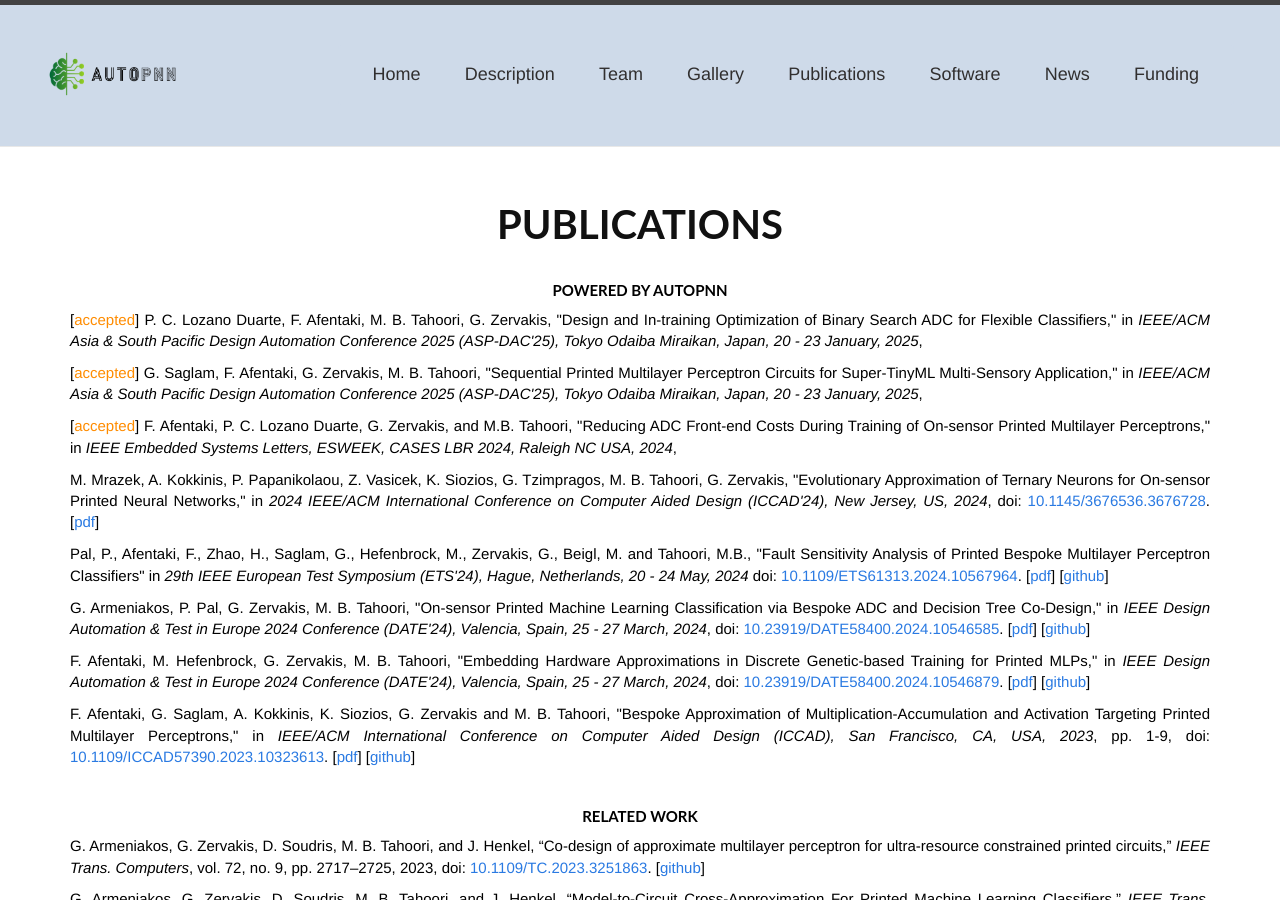
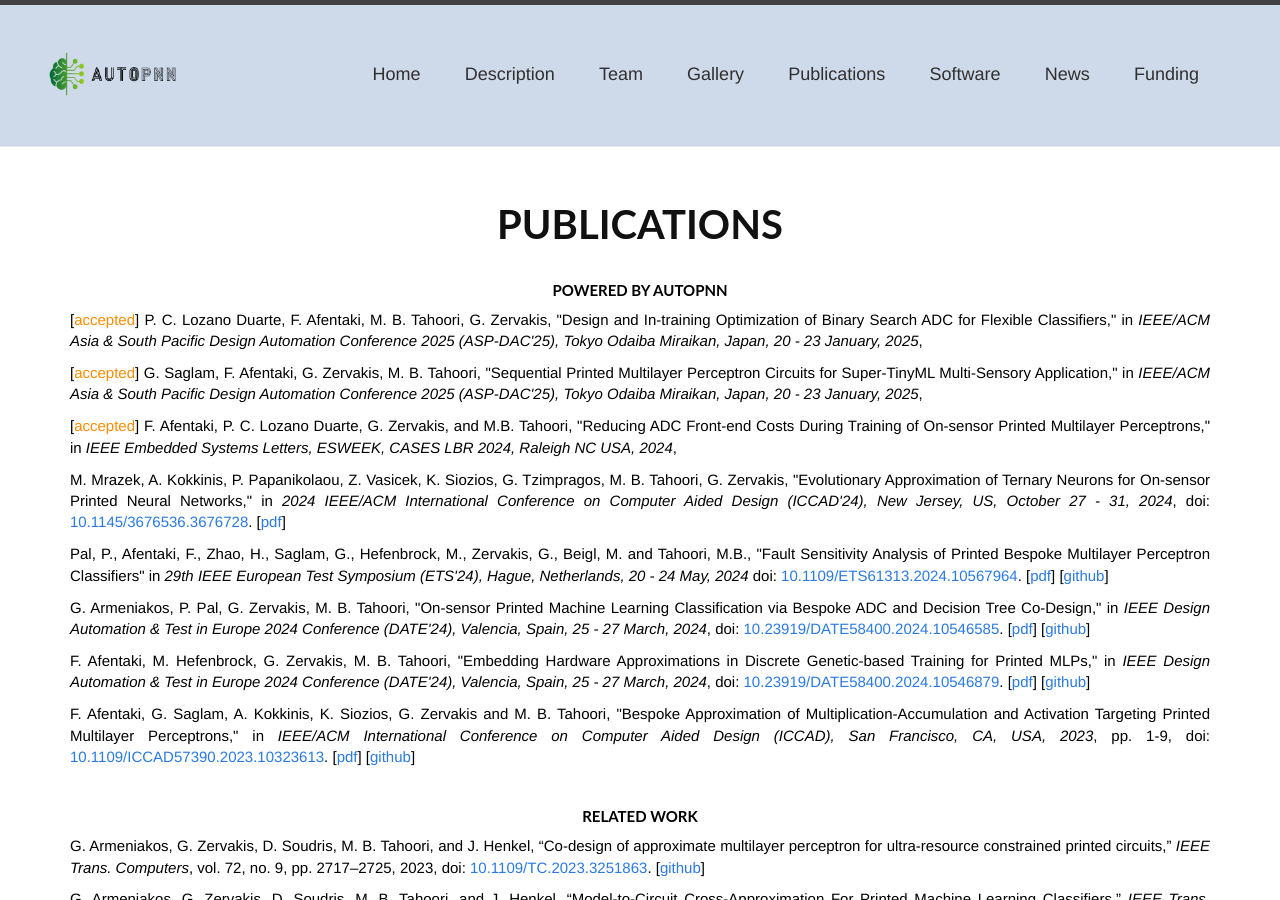
Before and after one commit to AutoPNN/AutoPNN.github.io, a Jekyll site: the page built from publications.html, in a window 1280 px wide and 900 px high. Built offline with Jekyll 4.4.1, drawn with Linux system fonts in a browser that asks for light colours.

Commit message:
iccad24 pub

```diff
--- a/publications.html
+++ b/publications.html
@@ -85,7 +85,7 @@ layout: default
                         <div class="csl-right-inline">
                           M. Mrazek, A. Kokkinis, P. Papanikolaou, Z. Vasicek, K. Siozios, G. Tzimpragos, M. B. Tahoori, G. Zervakis,
                           "Evolutionary Approximation of Ternary Neurons for On-sensor Printed Neural Networks,"
-                          in <em>2024 IEEE/ACM International Conference on Computer Aided Design (ICCAD'24), New Jersey, US, 2024</em>,
+                          in <em>2024 IEEE/ACM International Conference on Computer Aided Design (ICCAD'24), New Jersey, US, October 27 - 31, 2024</em>,
                           doi: <a href="https://doi.org/10.1145/3676536.3676728">10.1145/3676536.3676728</a>.
                           [<a href="papers/Mrazek_ICCAD24_Evoluationary.pdf" class="git">pdf</a>]
                           <!-- [<a href="https://github.com/floAfentaki/Approximation-Techniques-Targeting-Printed-MLPs" class="git">github</a>] -->
```
